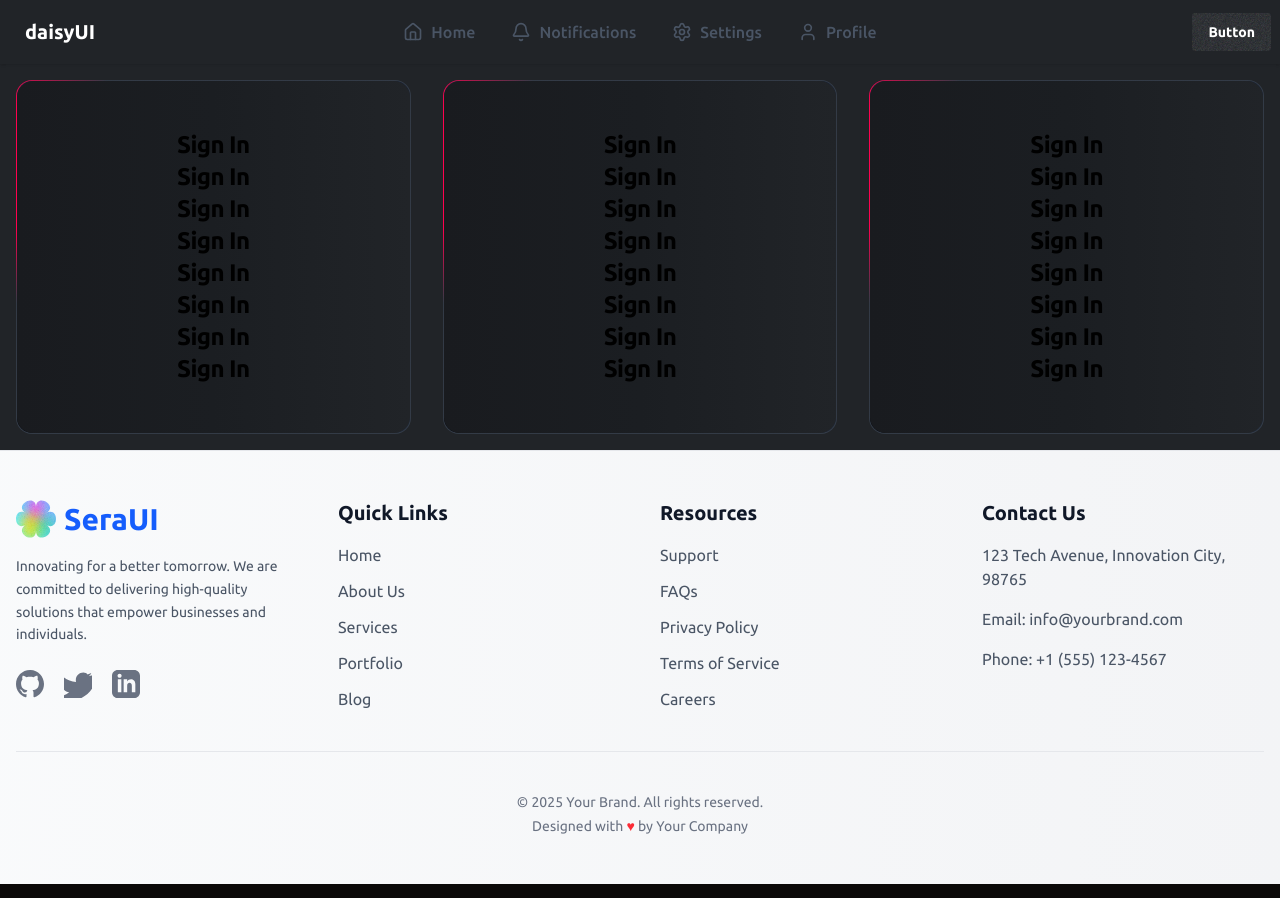
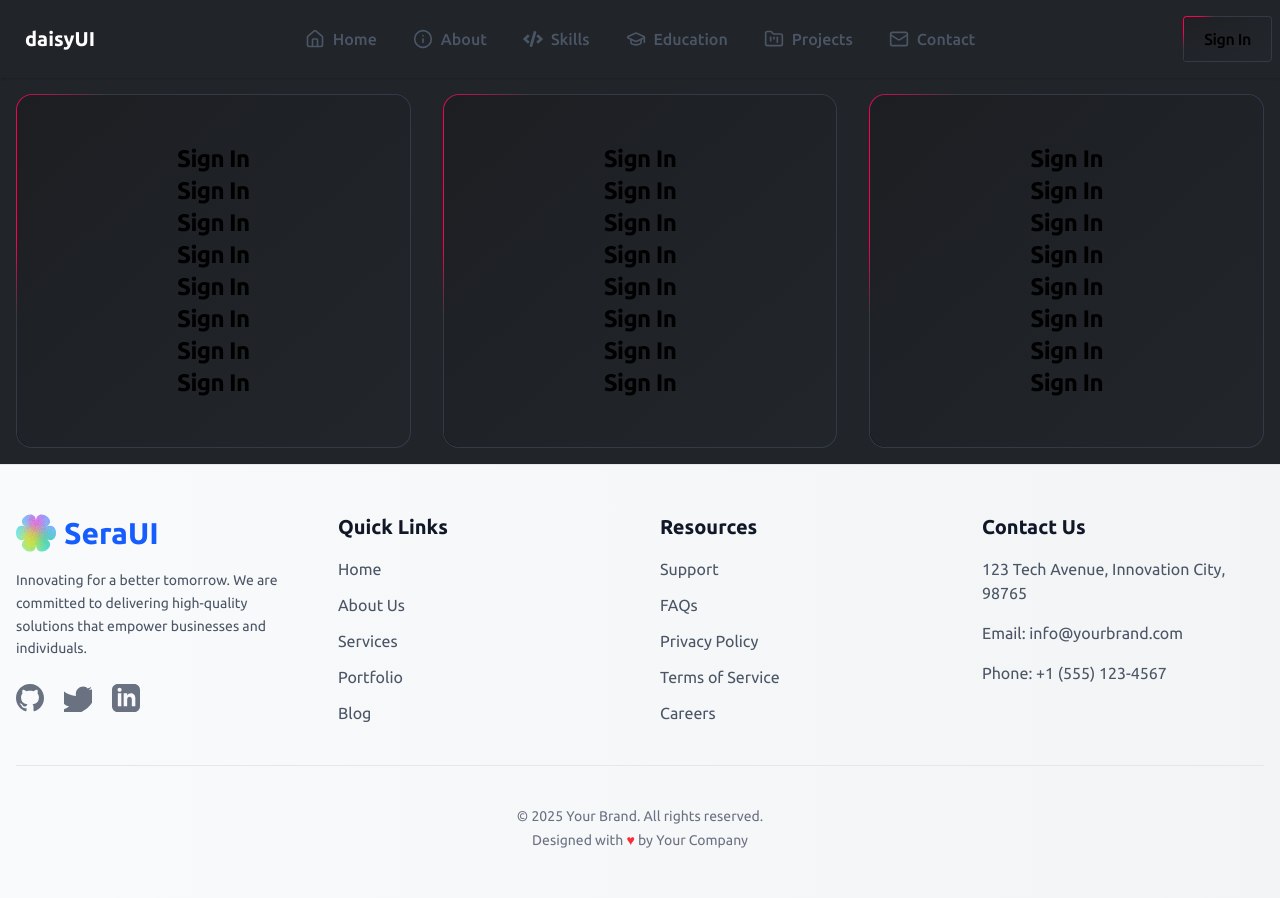
Before and after one commit to Sabbir-75/My-Portfolio, a React (Vite) app: page / in a window 1280 px wide. Built offline with nearby package versions, Linux system fonts and the light colour scheme.

Commit message:
added button and card

```diff
--- /dev/null
+++ b/src/Components/Button/Button.jsx
@@ -0,0 +1,41 @@
+'use client';
+
+import React from "react";
+export default function Button() {
+    return <>
+        <style jsx>{`
+  @property --border-angle {
+    syntax: "<angle>";
+    inherits: true;
+    initial-value: 0deg;
+  }
+  @keyframes border-spin {
+    100% {
+      --border-angle: 360deg;
+    }
+  }
+  .animate-border {
+    animation: border-spin 6s linear infinite;
+  }
+`}</style>
+            <div
+                className="rounded-sm border border-transparent animate-border"
+                style={{
+                    background: `linear-gradient(45deg, #080b11, #1e293b 50%, #172033) padding-box,
+                 conic-gradient(from var(--border-angle),
+                   rgba(71,85,105,0.48) 80%,
+                   #ff014f 86%,
+                   #ff014f 94%,
+                   rgba(71,85,105,0.48)) border-box`
+                }}
+            >
+                { }
+                <div className="text-center z-10 px-5 py-2.5 rounded-sm w-full bg-gradient-to-br from-[#1E2024] to-[#23272B] h-full mx-auto">
+                    { }
+                    <h1 className="text-base font-medium tracking-tight text-black dark:text-white">
+                        Sign In
+                    </h1>
+                </div>
+            </div>
+    </>;
+}
--- a/src/Components/Navbar/Navbar.jsx
+++ b/src/Components/Navbar/Navbar.jsx
@@ -1,39 +1,64 @@
 import React from 'react';
 import { motion } from "framer-motion";
-import { Home, Settings, Bell, User, Menu } from "lucide-react";
+import { FaCode } from "react-icons/fa";
+import {
+    Home,
+    Info,
+    GraduationCap,
+    FolderKanban,
+    Mail
+} from "lucide-react";
+import Button from '../Button/Button';
+
 
 const menuItems = [
     {
         icon: <Home className="h-5 w-5" />,
         label: "Home",
         href: "#",
-        gradient:
-            "radial-gradient(circle, rgba(59,130,246,0.15) 0%, rgba(37,99,235,0.06) 50%, rgba(29,78,216,0) 100%)",
-        iconColor: "group-hover:text-blue-500 dark:group-hover:text-blue-400",
+        gradient: "radial-gradient(circle, rgba(255,1,79,0.15) 0%, rgba(255,1,79,0.06) 50%, rgba(255,1,79,0) 100%)",
+        iconColor: "group-hover:text-[#ff014f]",
+
     },
     {
-        icon: <Bell className="h-5 w-5" />,
-        label: "Notifications",
+        icon: <Info className="h-5 w-5" />,
+        label: "About",
         href: "#",
-        gradient:
-            "radial-gradient(circle, rgba(249,115,22,0.15) 0%, rgba(234,88,12,0.06) 50%, rgba(194,65,12,0) 100%)",
-        iconColor: "group-hover:text-orange-500 dark:group-hover:text-orange-400",
+        gradient: "radial-gradient(circle, rgba(255,1,79,0.15) 0%, rgba(255,1,79,0.06) 50%, rgba(255,1,79,0) 100%)",
+        iconColor: "group-hover:text-[#ff014f]",
+
     },
     {
-        icon: <Settings className="h-5 w-5" />,
-        label: "Settings",
+        icon: <FaCode className="h-5 w-5" />,
+        label: "Skills",
         href: "#",
-        gradient:
-            "radial-gradient(circle, rgba(34,197,94,0.15) 0%, rgba(22,163,74,0.06) 50%, rgba(21,128,61,0) 100%)",
-        iconColor: "group-hover:text-green-500 dark:group-hover:text-green-400",
+        gradient: "radial-gradient(circle, rgba(255,1,79,0.15) 0%, rgba(255,1,79,0.06) 50%, rgba(255,1,79,0) 100%)",
+        iconColor: "group-hover:text-[#ff014f]",
+
     },
     {
-        icon: <User className="h-5 w-5" />,
-        label: "Profile",
+        icon: <GraduationCap className="h-5 w-5" />,
+        label: "Education",
         href: "#",
-        gradient:
-            "radial-gradient(circle, rgba(239,68,68,0.15) 0%, rgba(220,38,38,0.06) 50%, rgba(185,28,28,0) 100%)",
-        iconColor: "group-hover:text-red-500 dark:group-hover:text-red-400",
+        gradient: "radial-gradient(circle, rgba(255,1,79,0.15) 0%, rgba(255,1,79,0.06) 50%, rgba(255,1,79,0) 100%)",
+        iconColor: "group-hover:text-[#ff014f]",
+
+    },
+    {
+        icon: <FolderKanban className="h-5 w-5" />,
+        label: "Projects",
+        href: "#",
+        gradient: "radial-gradient(circle, rgba(255,1,79,0.15) 0%, rgba(255,1,79,0.06) 50%, rgba(255,1,79,0) 100%)",
+        iconColor: "group-hover:text-[#ff014f]",
+
+    },
+    {
+        icon: <Mail className="h-5 w-5" />,
+        label: "Contact",
+        href: "#",
+        gradient: "radial-gradient(circle, rgba(255,1,79,0.15) 0%, rgba(255,1,79,0.06) 50%, rgba(255,1,79,0) 100%)",
+        iconColor: "group-hover:text-[#ff014f]",
+
     },
 ];
 const itemVariants = {
@@ -152,7 +177,7 @@ const Navbar = () => {
         ))}
     </>
     return (
-        <div className="navbar shadow-sm">
+        <div className="navbar shadow-sm py-4">
             <div className="navbar-start">
                 <div className="dropdown">
                     <div tabIndex={0} role="button" className="btn btn-ghost lg:hidden">
@@ -172,7 +197,7 @@ const Navbar = () => {
                 </ul>
             </div>
             <div className="navbar-end">
-                <a className="btn">Button</a>
+                <Button></Button>
             </div>
         </div>
     );
--- a/src/Components/New/New.jsx
+++ b/src/Components/New/New.jsx
@@ -32,7 +32,7 @@ export default function SpotlightCard() {
                 }}
             >
                 { }
-                <div className="relative text-center z-10 px-8 py-12 rounded-2xl w-full bg-[linear-gradient(90deg,rgba(25,27,31,1)_0%,rgba(27,30,34,1)_50%,rgba(33,36,40,1)_100%)] h-full mx-auto">
+                <div className="relative text-center z-10 px-8 py-12 rounded-2xl w-full bg-gradient-to-br from-[#1c1e22] to-[#22262a] h-full mx-auto">
                     { }
                     <h1 className="text-2xl font-bold tracking-tight text-black dark:text-white">
                         Sign In
```
